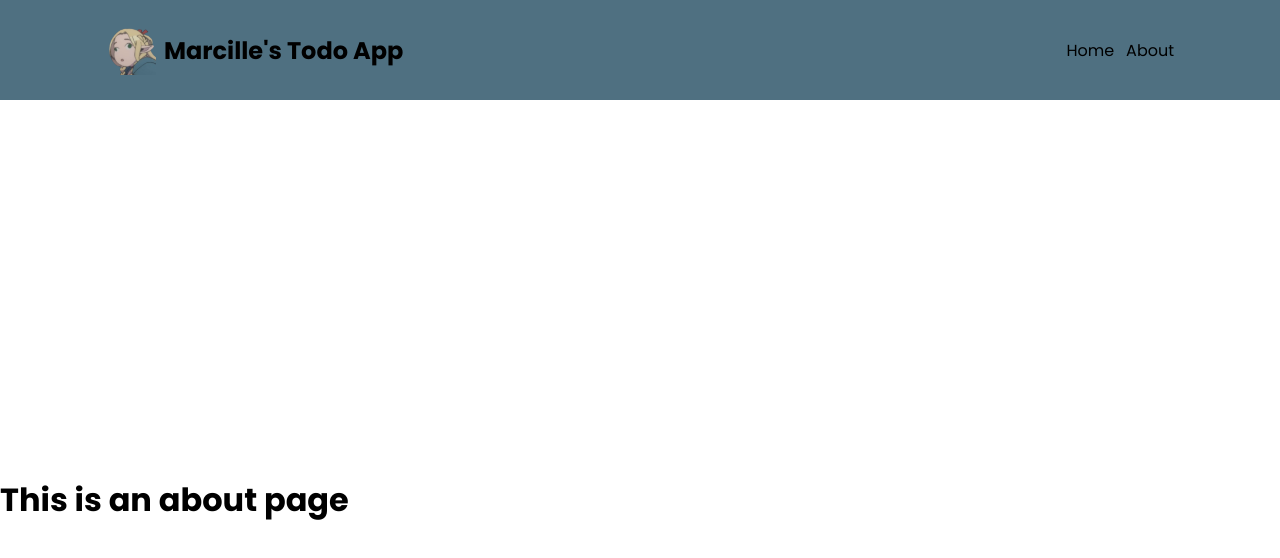
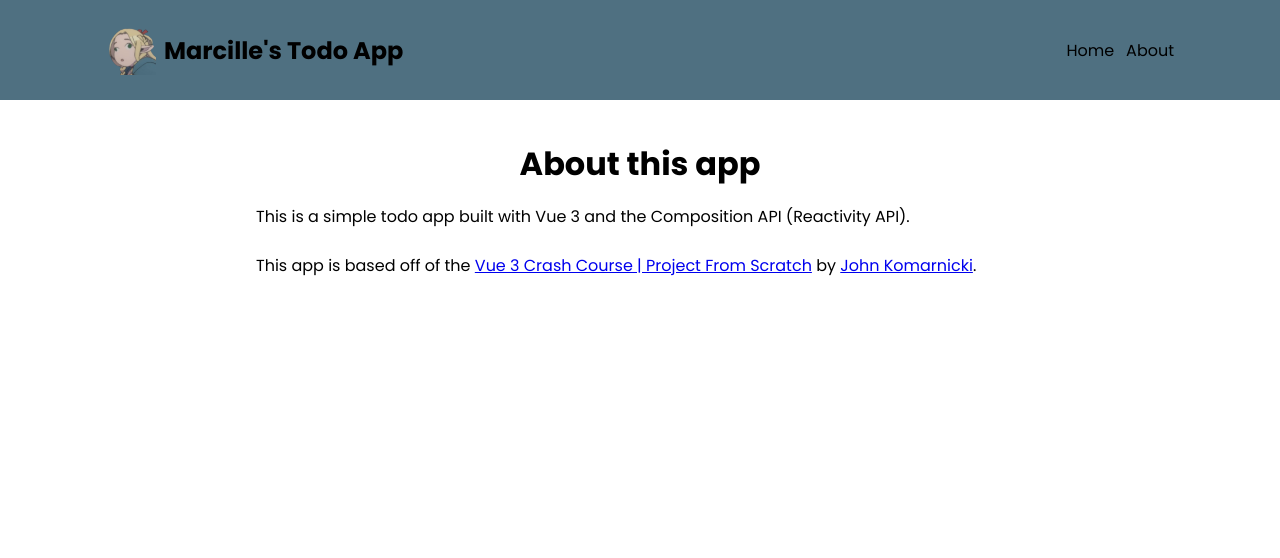
Before and after one commit to PlainOlSoapBar/todo, a Vue app: page /about in a window 1280 px wide. Shown: the top 558 px of the page. Built offline with nearby package versions, Linux system fonts and the light colour scheme.

Commit message:
Updated and populated About me page

```diff
--- a/src/views/AboutView.vue
+++ b/src/views/AboutView.vue
@@ -1,15 +1,52 @@
 <template>
-  <div class="about">
-    <h1>This is an about page</h1>
-  </div>
+  <main>
+    <h1>About this app</h1>
+    <p class="about-paragraph-1">
+      <span
+        >This is a simple todo app built with Vue 3 and the Composition API
+        (Reactivity API).</span
+      >
+    </p>
+    <p class="about-paragraph-2">
+      <span>
+        This app is based off of the
+        <a href="https://www.youtube.com/watch?v=KTFH4P8unUQ"
+          >Vue 3 Crash Course | Project From Scratch</a
+        >
+        by
+        <a href="https://www.youtube.com/@JohnKomarnicki">John Komarnicki</a>.
+      </span>
+    </p>
+  </main>
 </template>
 
-<style>
-  @media (min-width: 1024px) {
-    .about {
-      min-height: 100vh;
+<style scoped lang="scss">
+  main {
+    display: flex;
+    flex-direction: column;
+    max-width: 800px;
+    width: 100%;
+    margin: 0 auto;
+    padding: 40px 16px;
+
+    h1 {
+      margin-bottom: 16px;
+      text-align: center;
+    }
+
+    .about-paragraph-1 {
       display: flex;
-      align-items: center;
+      flex-direction: column;
+      list-style: none;
+      gap: 20px;
+    }
+
+    .about-paragraph-2 {
+      display: flex;
+      flex-direction: column;
+      list-style: none;
+      margin-top: 24px;
+      gap: 20px;
     }
   }
 </style>
```
